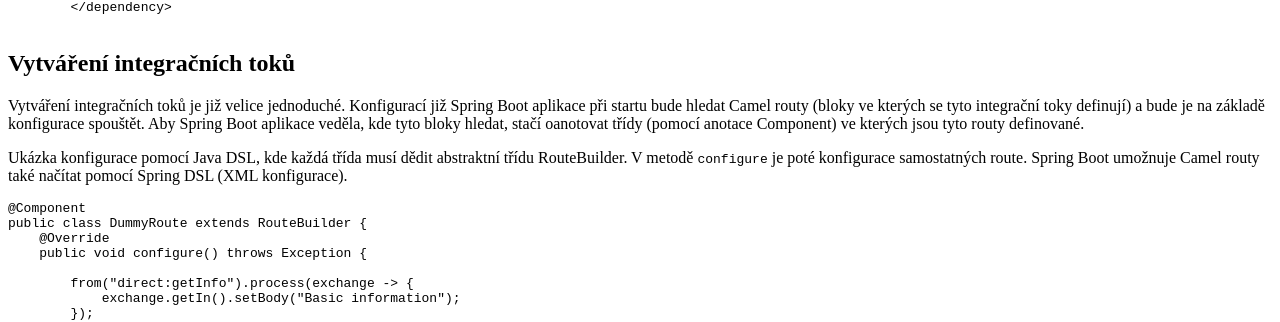
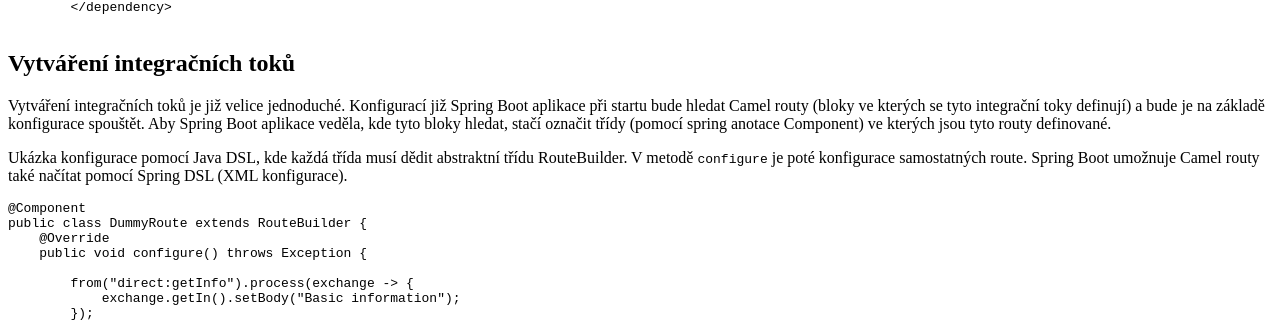
Before and after one commit to vladimirmezera/vladimirmezera.github.io, a Jekyll site: the page built from _posts/2017-06-04-SpringBoot.md, in a window 1280 px wide and 900 px high, scrolled down 1789 px. Shown: the part 163-485 px from the top of the window. Built offline with Jekyll 4.4.1, drawn with Linux system fonts in a browser that asks for light colours; some of the changed text lies outside the part shown.

Commit message:
Fix typo

````diff
--- a/_posts/2017-06-04-SpringBoot.md
+++ b/_posts/2017-06-04-SpringBoot.md
@@ -1,6 +1,6 @@
 ---
 layout: post
-title:  "Spring boot integrace s projektem Camel"
+title:  "Spring Boot integrace s projektem Camel"
 date:   2017-06-04
 category: architecture
 tags: [architecture, microservices, spring]
@@ -73,7 +73,7 @@
 ```
 
 ## Vytváření integračních toků
-Vytváření integračních toků je již velice jednoduché. Konfigurací již Spring Boot aplikace při startu bude hledat Camel routy (bloky ve kterých se tyto integrační toky definují) a bude je na základě konfigurace spouštět. Aby Spring Boot aplikace veděla, kde tyto bloky hledat, stačí oanotovat třídy (pomocí anotace Component) ve kterých jsou tyto routy definované.
+Vytváření integračních toků je již velice jednoduché. Konfigurací již Spring Boot aplikace při startu bude hledat Camel routy (bloky ve kterých se tyto integrační toky definují) a bude je na základě konfigurace spouštět. Aby Spring Boot aplikace veděla, kde tyto bloky hledat, stačí označit třídy (pomocí spring anotace Component) ve kterých jsou tyto routy definované.
 
 Ukázka konfigurace pomocí Java DSL, kde každá třída musí dědit abstraktní třídu RouteBuilder. V metodě `configure` je poté konfigurace samostatných route. Spring Boot umožnuje Camel routy také načítat pomocí Spring DSL (XML konfigurace).
 
````
